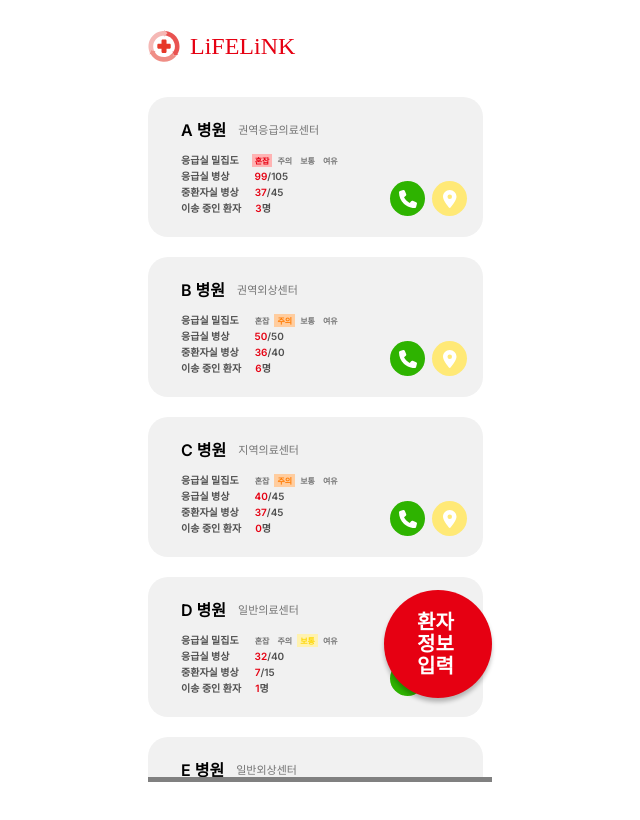
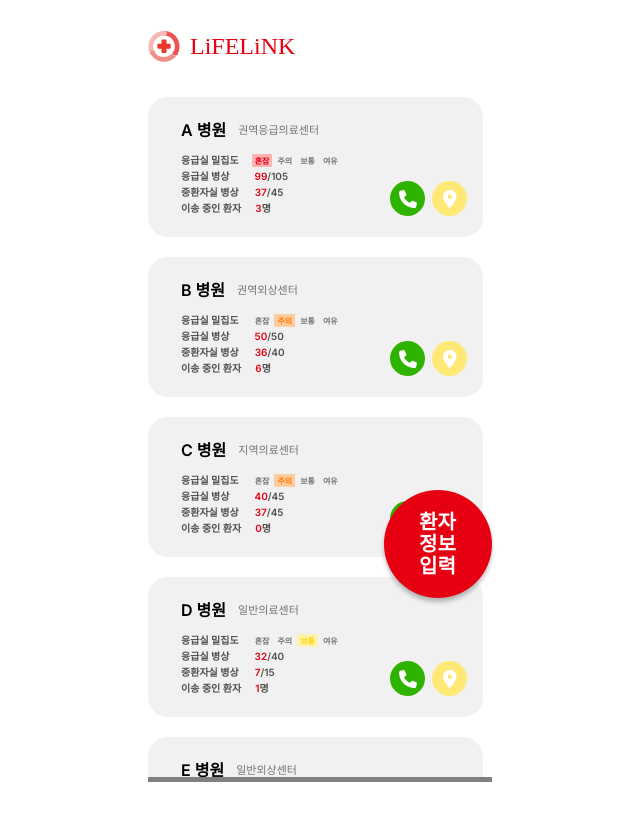
Before and after one commit to ywj0212/yonsei-lifelink-emergency-app, a React (Create React App) app: page /main in a window 1280 px wide. Shown: the top 820 px of the page, without its empty margins (320-960 px from the left). Built offline with nearby package versions, Linux system fonts and the light colour scheme; no server answers; a web font is replaced by a local one.

Commit message:
Update Frame6.module.css

```diff
--- a/src/pages/Frame6.module.css
+++ b/src/pages/Frame6.module.css
@@ -436,12 +436,12 @@
 }
 .div26 {
   top: 21px;
-  left: 33px;
+  left: 35px;
   line-height: 22px;
   font-weight: 800;
 }
 .div25 {
-  top: 560px;
+  top: 460px;
   left: 236px;
   width: 108px;
   height: 108px;
```
